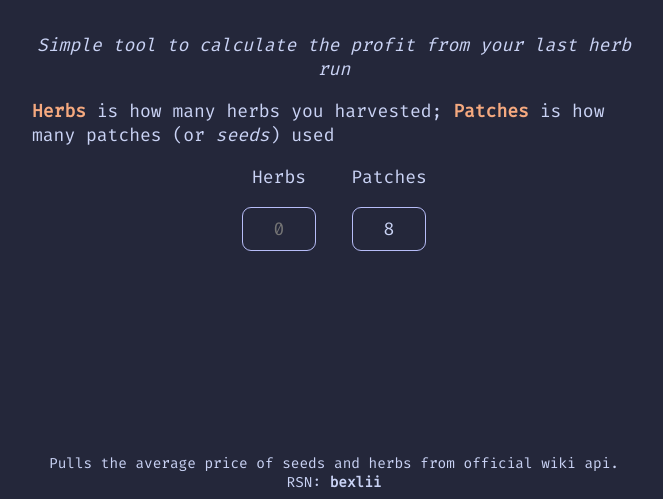
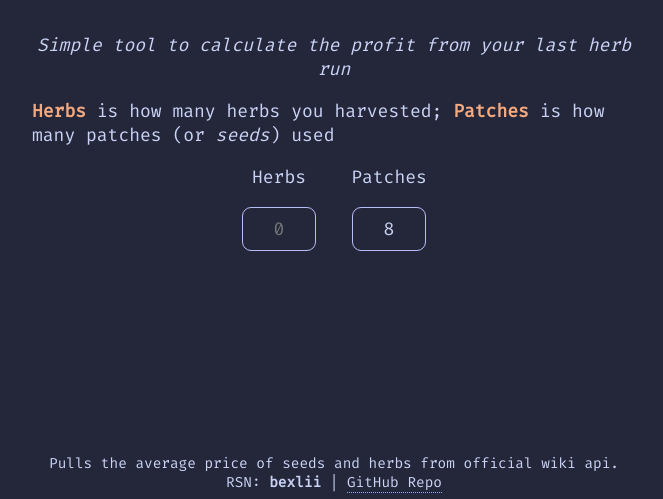
Before and after one commit to JoshPaulie/herbbuddy, a plain HTML site: page index.html in a window 1280 px wide. Shown: the part 301-800 px from the top of the page, without its empty margins (306-969 px from the left). Drawn offline with Linux system fonts and the light colour scheme.

Commit message:
🔗 Add GitHub repo!

```diff
--- a/index.html
+++ b/index.html
@@ -44,7 +44,7 @@
     </div>
     <footer>
       Pulls the average price of seeds and herbs from official wiki api.<br />
-      RSN: <b>bexlii</b>
+      RSN: <b>bexlii</b> | <a class="cutie-anchor" href="https://github.com/joshpaulie/herbbuddy">GitHub Repo</a>
     </footer>
   </body>
 </html>
--- a/style.css
+++ b/style.css
@@ -156,6 +156,12 @@ input[type="number"] {
   top: 0.2rem;
 }
 
+.cutie-anchor {
+  color: inherit;
+  text-decoration: none;
+  border-bottom: var(--ctp-macchiato-blue) dotted 1px;
+}
+
 @media only screen and (max-width: 600px) {
   .about-text {
     width: 100%;
```
